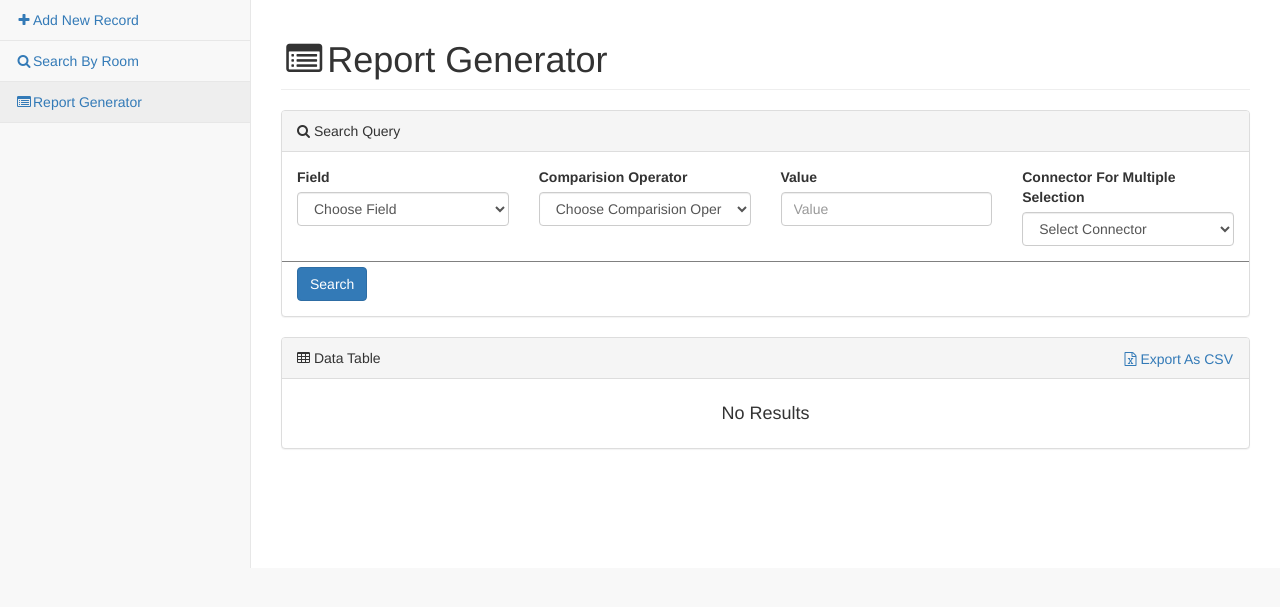
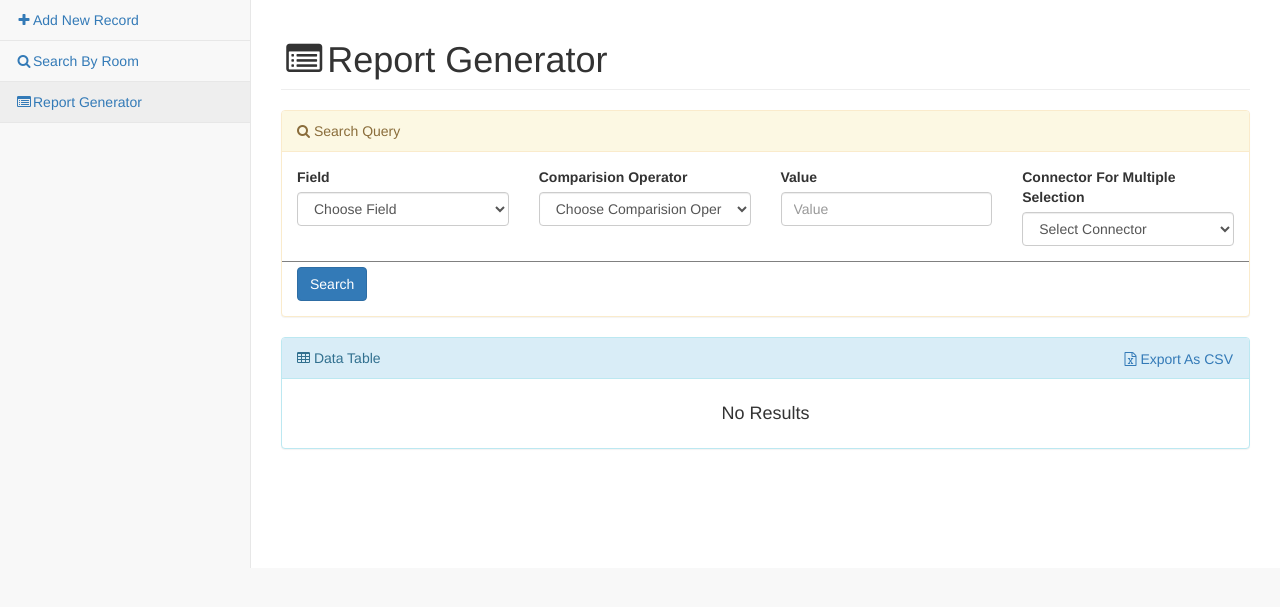
Before and after one commit to kalpitakhawat/LDCE-Hostel-CMS, a PHP site: page /Admin/report.php in a window 1280 px wide. Shown: the part 51-658 px from the top of the page. Run offline with PHP 8.4, Linux system fonts and the light colour scheme; some libraries are stand-ins or nearby versions.

Commit message:
Data table Done

```diff
--- a/Admin/report.php
+++ b/Admin/report.php
@@ -18,7 +18,7 @@
         </div>
         <div class="row">
           <div class="col-lg-12">
-            <div class="panel panel-default">
+            <div class="panel panel-warning">
               <div class="panel-heading">
                 <i class="fa fa-search"></i>
                 Search Query
@@ -76,7 +76,7 @@
         </div>
         <div class="row">
           <div class="col-lg-12">
-            <div class="panel panel-default">
+            <div class="panel panel-info">
               <div class="panel-heading">
                 <i class="fa fa-table"></i>
                 Data Table <button class="btn btn-link" style="padding: 0px; float: right;" v-on:click="convert"><i class="fa fa-file-excel-o" aria-hidden="true"></i>  Export As CSV</button>
```
